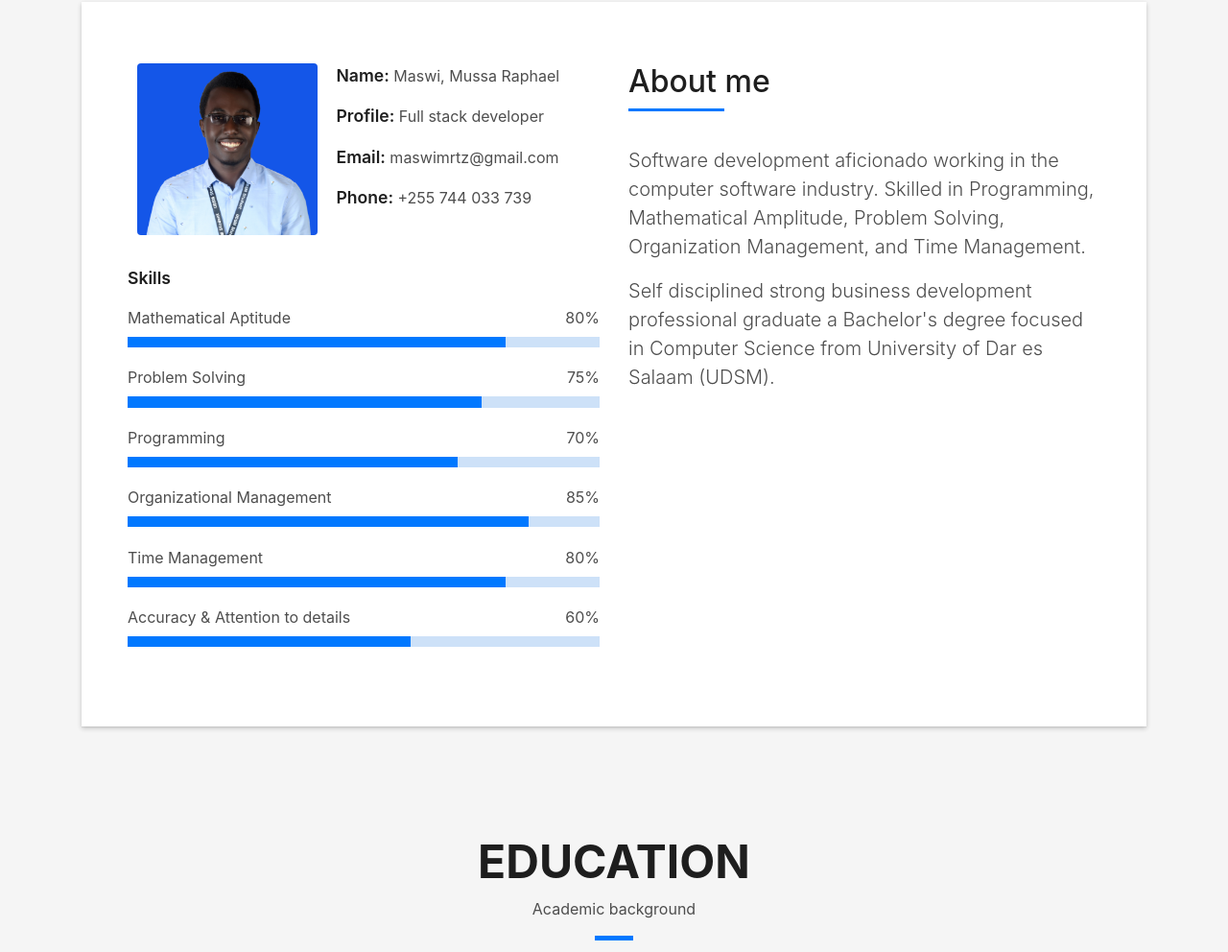
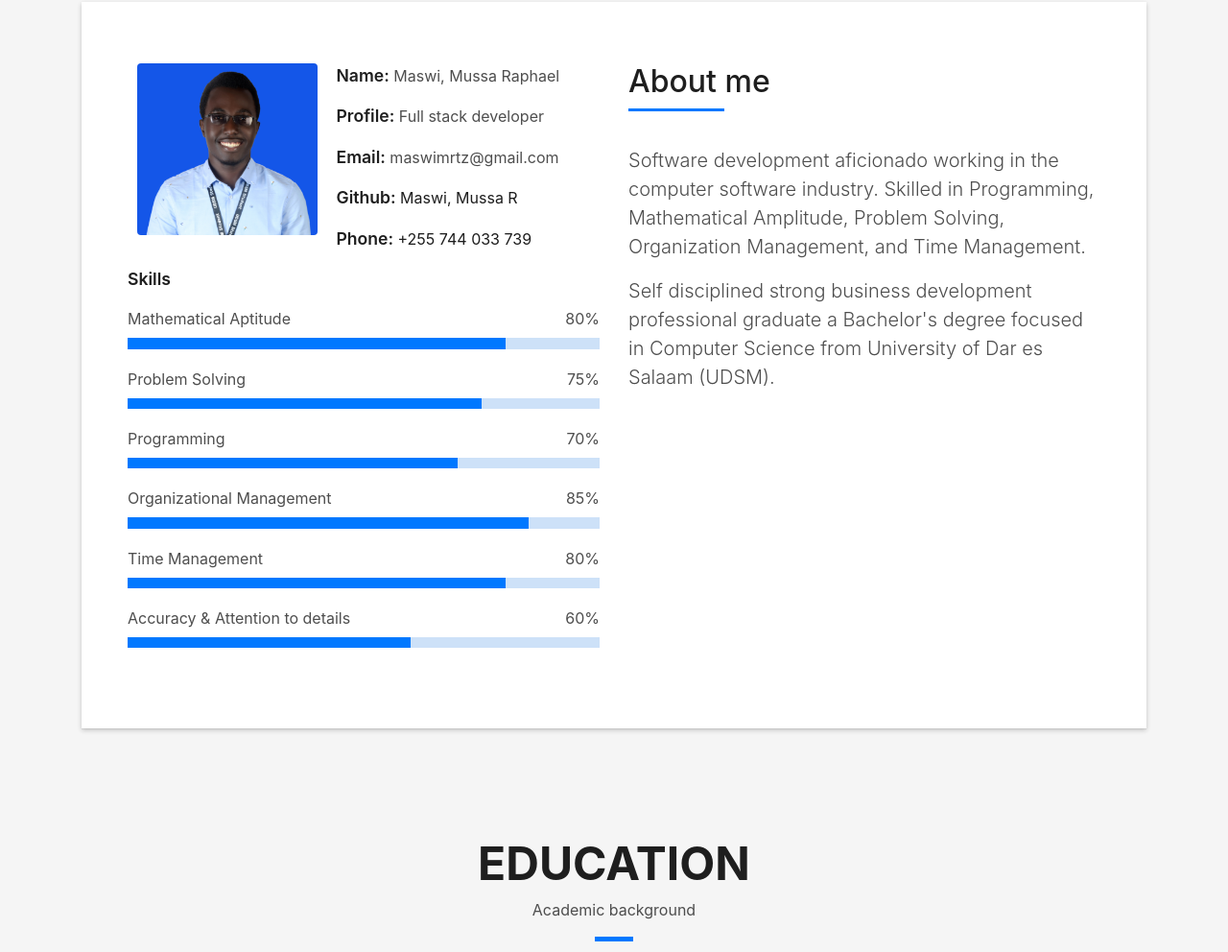
Before and after one commit to mrblack360/mrblack360, a plain HTML site: page index.html in a window 1280 px wide. Shown: the part 862-1854 px from the top of the page at 96% size. Drawn offline with Linux system fonts and the light colour scheme; files whose address does not match are found by name.

Commit message:
Updated github profile

```diff
--- a/index.html
+++ b/index.html
@@ -114,8 +114,12 @@
                           <span>maswimrtz@gmail.com</span>
                         </p>
                         <p>
+                          <span class="title-s">Github: </span>
+                          <span><a href="https://github.com/mrblack360">Maswi, Mussa R</a></span>
+                        </p>
+                        <p>
                           <span class="title-s">Phone: </span>
-                          <span>+255 744 033 739</span>
+                          <span><a href="tel:+255744033739">+255 744 033 739</a></span>
                         </p>
                       </div>
                     </div>
```
